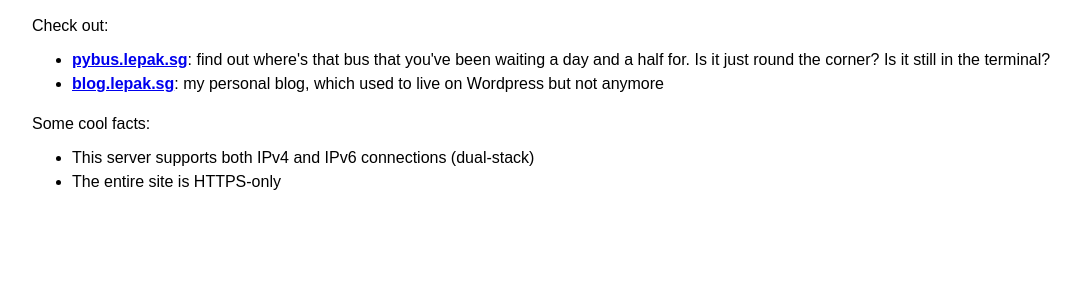
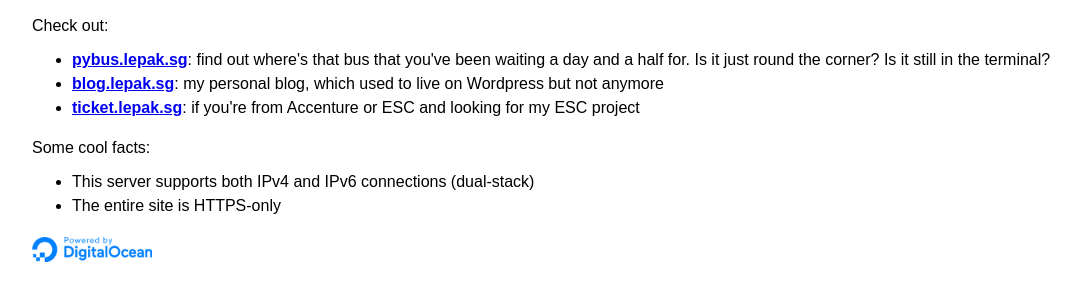
Before and after one commit to nik0sc/nik0sc.github.io, a plain HTML site: page index.html in a window 1280 px wide. Shown: the part 83-384 px from the top of the page, without its empty margins (12-1093 px from the left). Drawn offline with Linux system fonts and the light colour scheme.

Commit message:
link for ticket

```diff
--- a/index.html
+++ b/index.html
@@ -25,6 +25,11 @@
         {
           font-weight: bold;
         }
+
+        .do-badge
+        {
+          width: 120px;
+        }
     </style>
 </head>
 <body>
@@ -33,6 +38,7 @@
 	<ul>
 		<li><a class="app-link" href="//pybus.lepak.sg">pybus.lepak.sg</a>: find out where's that bus that you've been waiting a day and a half for. Is it just round the corner? Is it still in the terminal?</li>
 		<li><a class="app-link" href="//blog.lepak.sg">blog.lepak.sg</a>: my personal blog, which used to live on Wordpress but not anymore</li>
+		<li><a class="app-link" href="//ticket.lepak.sg">ticket.lepak.sg</a>: if you're from Accenture or ESC and looking for my ESC project</li>
 	</ul>
 
 <div>
@@ -42,4 +48,5 @@
     <li>The entire site is HTTPS-only</li>
 </ul>
 </div>
+<img class="do-badge" src="DO_Powered_by_Badge_blue.png"/>
 </body></html>
```
Also changed, not shown: DO_Powered_by_Badge_blue.png (added).
